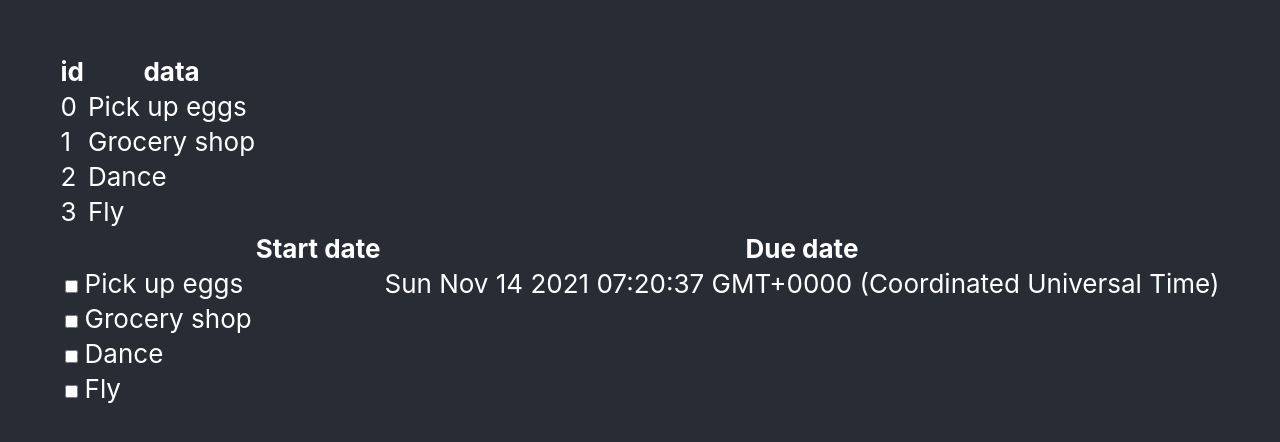
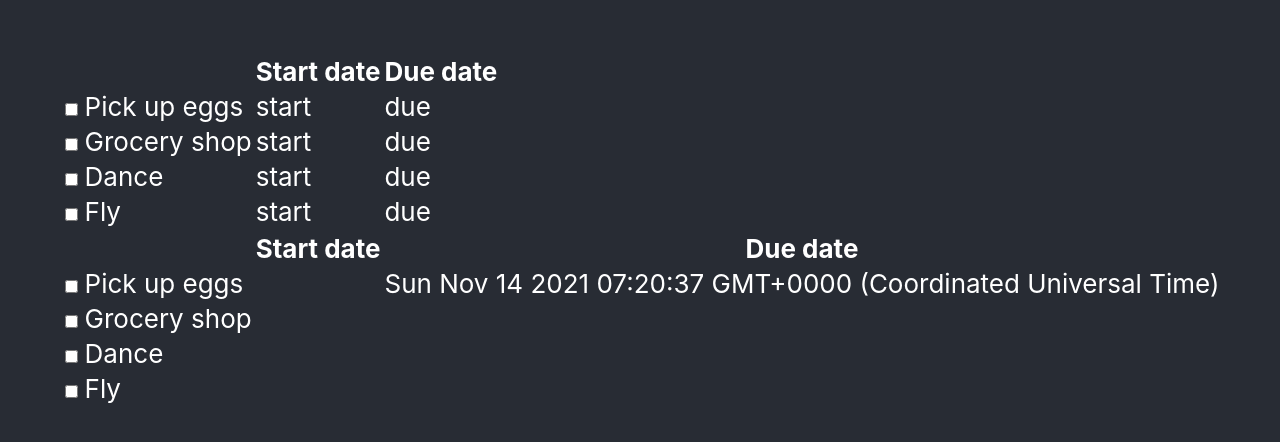
Before and after one commit to citelao/Todo, a React (Create React App) app: page / in a window 1280 px wide. Shown: the part 170-612 px from the top of the page. Built offline with nearby package versions, Linux system fonts and the light colour scheme.

Commit message:
render headers and values

```diff
--- a/src/App.tsx
+++ b/src/App.tsx
@@ -1,20 +1,31 @@
 import React from 'react';
 import logo from './logo.svg';
 import './App.css';
-import TodoApp from './model/TodoApp';
-import TreeGrid from './view/TreeGrid';
+import TodoApp, { ITodo } from './model/TodoApp';
+import TreeGrid, { IItem } from './view/TreeGrid';
 
 const todo = new TodoApp();
+
+function renderItem(todo: ITodo): IItem {
+  return {
+    id: todo.id,
+    data: [
+      <input type="checkbox" tabIndex={-1} />,
+      todo.title,
+      "start",
+      "due",
+    ]
+  }
+}
 
 function App() {
   return (
     <div className="App">
-      <TreeGrid items={todo.getTodos().map((t) => {
-        return {
-          id: t.id,
-          data: [t.title]
-        };
-      })} />
+      <TreeGrid
+        items={todo.getTodos()}
+        renderItem={renderItem}
+        headers={["", "", "Start date", "Due date"]}
+      />
       <table>
         <thead>
           <tr>
--- a/src/model/TodoApp.tsx
+++ b/src/model/TodoApp.tsx
@@ -1,4 +1,4 @@
-interface ITodo {
+export interface ITodo {
     id: number;
     title: string;
     dueDate?: Date;
--- a/src/view/TreeGrid.tsx
+++ b/src/view/TreeGrid.tsx
@@ -1,7 +1,7 @@
 import React, { KeyboardEvent } from "react";
 import KeyCodes from "../utilities/KeyCodes";
 
-interface IItem {
+export interface IItem {
     id: any;
 
     // TODO: support typed data?
```
